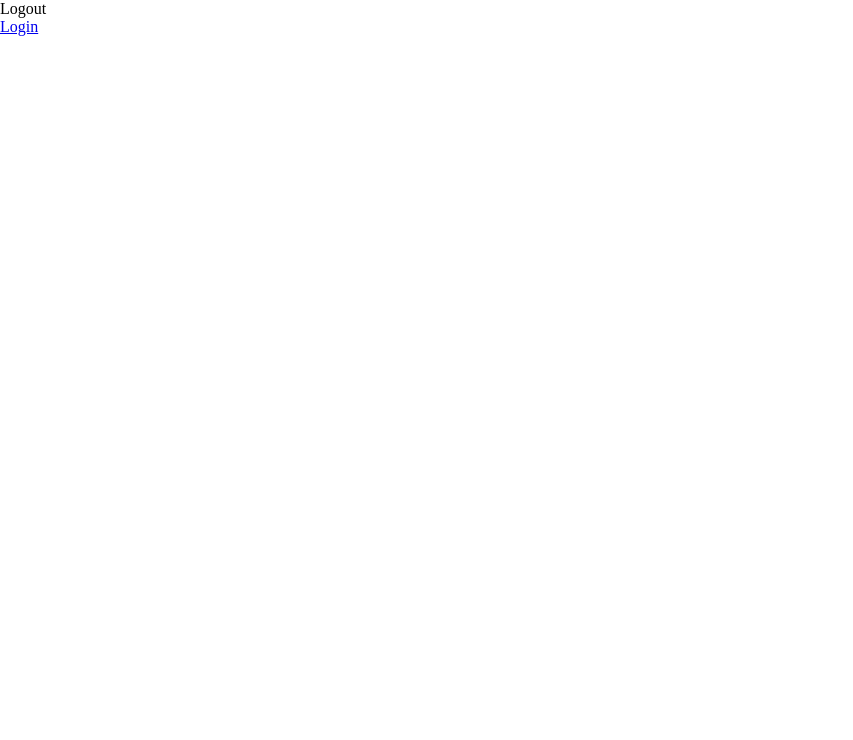
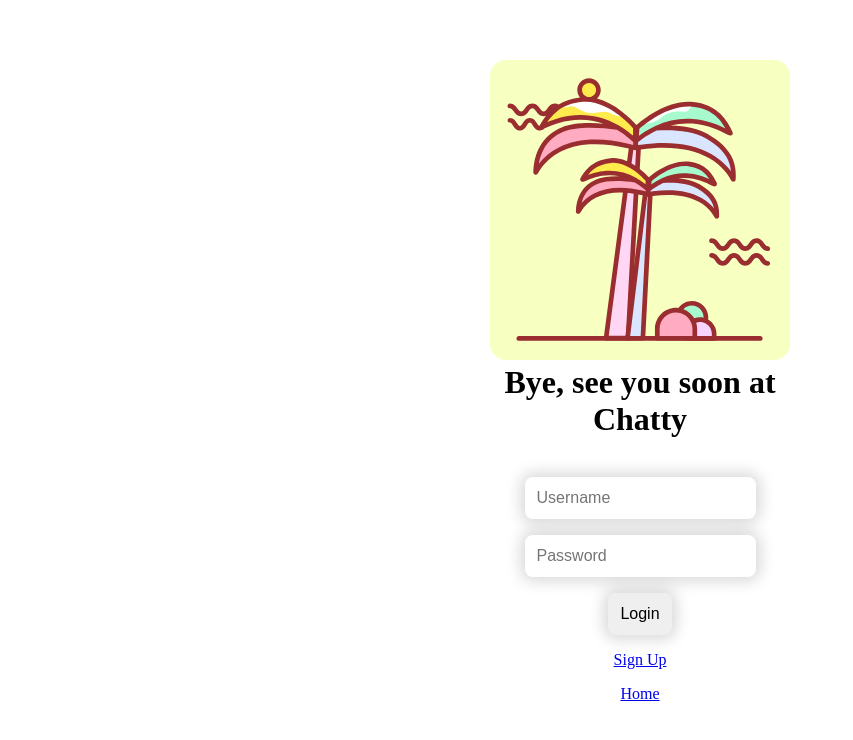
Before and after one commit to DayanWalter/TOP-messaging-app, a React (Vite) app in the folder frontend/: page /logout in a window 1280 px wide. Shown: the top 740 px of the page, without its empty margins (0-853 px from the left). Built offline with nearby package versions, Linux system fonts and the light colour scheme.

Commit message:
Added Logout.jsx

```diff
--- a/frontend/src/component/Logout.jsx
+++ b/frontend/src/component/Logout.jsx
@@ -1,10 +1,32 @@
 import { Link } from 'react-router-dom';
-
+import styles from './Logout.module.css';
+import logo from '/logo.svg';
 export default function Logout() {
   return (
     <>
-      <p>Logout</p>
-      <Link to={'/'}>Login</Link>
+      <main className={styles.main}>
+        <div className={styles.companyLogo}>
+          <img src={logo} alt="" />
+          <h1>Bye, see you soon at Chatty</h1>
+        </div>
+        <form className={styles.loginForm}>
+          <input
+            type="text"
+            name="username"
+            id="username"
+            placeholder="Username"
+          />
+          <input
+            type="password"
+            name="password"
+            id="password"
+            placeholder="Password"
+          />
+          <button type="submit">Login</button>
+          <Link to={'/signup'}>Sign Up</Link>
+          <Link to={'/home'}>Home</Link>
+        </form>
+      </main>
     </>
   );
 }
--- a/frontend/src/component/Logout.module.css
+++ b/frontend/src/component/Logout.module.css
@@ -0,0 +1,46 @@
+.main {
+  background-color: white;
+  display: flex;
+  flex-direction: column;
+  justify-content: center;
+  align-items: center;
+  gap: 5rem;
+  /* width: 300px; */
+  height: 100vh;
+}
+.companyLogo {
+  background-color: rgb(247, 255, 193);
+  border-radius: 1rem;
+  width: 300px;
+  height: 300px;
+}
+.companyLogo img {
+  height: 300px;
+}
+.companyLogo h1 {
+  text-align: center;
+}
+.loginForm {
+  display: flex;
+  flex-direction: column;
+  justify-content: center;
+  align-items: center;
+  gap: 1rem;
+  height: 300px;
+  width: 300px;
+  /* background-color: white; */
+}
+.loginForm input,
+.loginForm button {
+  font-size: 1rem;
+  padding: 0.75rem;
+  border: 0;
+  border-radius: 0.5rem;
+  box-shadow: 0 0 15px 4px rgba(0, 0, 0, 0.16);
+}
+.loginForm button {
+  cursor: pointer;
+}
+.loginForm button:active {
+  background-color: white;
+}
```
